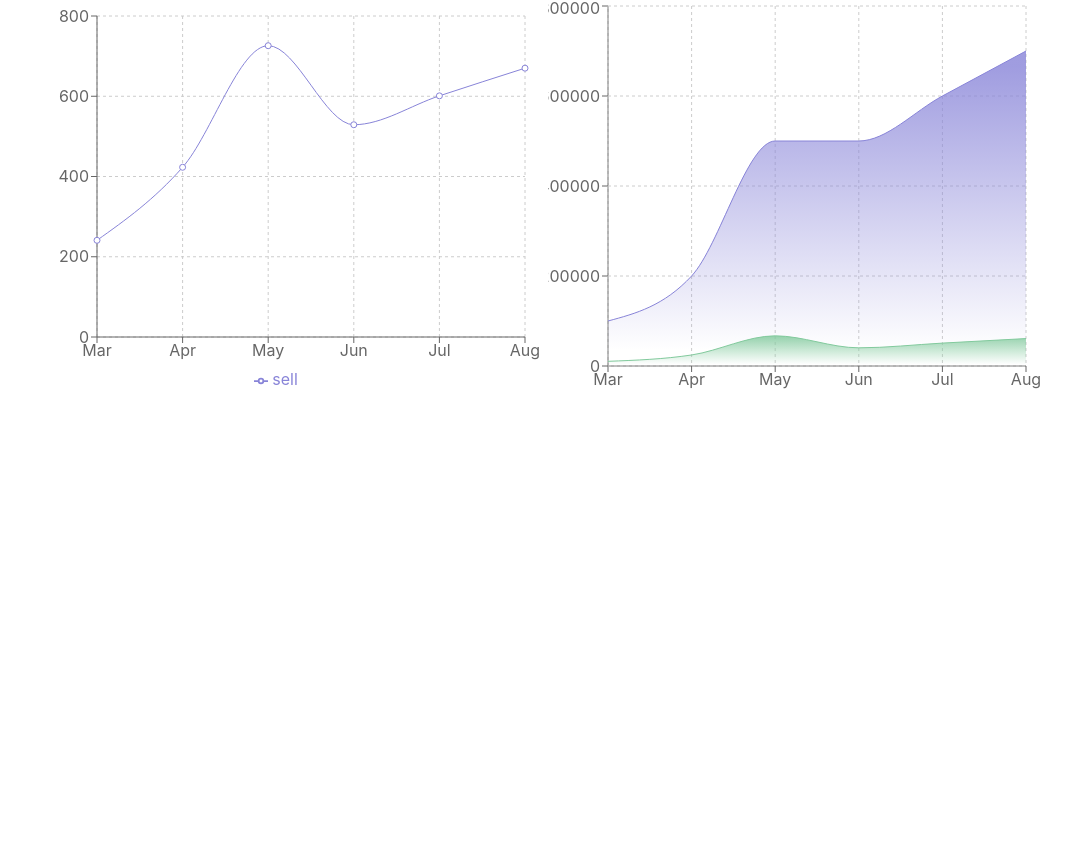
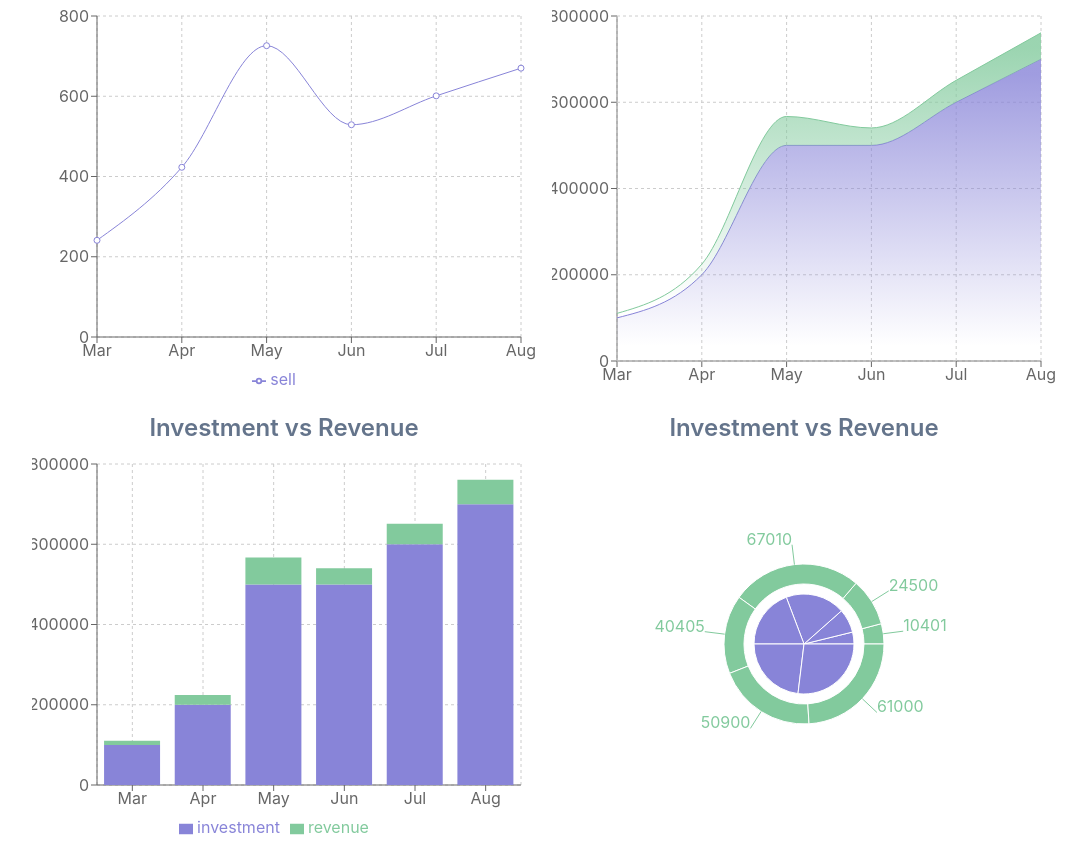
Before and after one commit to NafiulA/product-reviewer, a React (Create React App) app: page /charts in a window 1280 px wide. Shown: the part 170-1038 px from the top of the page, without its empty margins (96-1182 px from the left). Before the commit the page ends 800 px from the top, so only its background shows below. Built offline with nearby package versions, Linux system fonts and the light colour scheme.

Commit message:
charts complete

```diff
--- a/src/components/charts/Charts.js
+++ b/src/components/charts/Charts.js
@@ -1,5 +1,5 @@
 import React, { useEffect, useState } from 'react';
-import { CartesianGrid, Legend, Line, LineChart, Tooltip, XAxis, YAxis, ResponsiveContainer, AreaChart, Area } from 'recharts';
+import { CartesianGrid, Legend, Line, LineChart, Tooltip, XAxis, YAxis, ResponsiveContainer, AreaChart, Area, BarChart, Bar, PieChart, Pie } from 'recharts';
 import './Charts.css'
 
 const Charts = () => {
@@ -8,12 +8,12 @@ const Charts = () => {
         fetch('data.json')
             .then(res => res.json())
             .then(data => setData(data));
-    }, [])
+    }, []);
     return (
-        <div>
+        <div className='mb-6'>
             <h1 className='text-3xl text-center font-bold text-slate-700 py-4'>Charts</h1>
-            <div className='md:w-4/5 mx-auto grid grid-cols-1 lg:grid-cols-2 content-center gap-2'>
-                <div>
+            <div className='md:w-4/5 mx-auto grid grid-cols-1 lg:grid-cols-2 content-center gap-2 lg:gap-4'>
+                <div className='-z-10'>
                     <h3 className='text-2xl text-center text-slate-500 font-semibold'>Month wise Sell</h3>
                     <div style={{ width: '100%', height: 400 }}>
                         <ResponsiveContainer>
@@ -30,11 +30,11 @@ const Charts = () => {
                     </div>
                 </div>
                 <div>
-                    <h3 className='text-2xl text-center text-slate-500 font-semibold'>Month wise Sell</h3>
+                    <h3 className='text-2xl text-center text-slate-500 font-semibold'>Investment vs Revenue</h3>
                     <div style={{ width: '100%', height: 400 }}>
                         <ResponsiveContainer>
                             <AreaChart data={data}
-                                margin={{ top: 10, right: 30, left: 0, bottom: 0 }}>
+                                margin={{ top: 20, right: 15, left: 5, bottom: 5 }}>
                                 <defs>
                                     <linearGradient id="colorUv" x1="0" y1="0" x2="0" y2="1">
                                         <stop offset="5%" stopColor="#8884d8" stopOpacity={0.8} />
@@ -49,14 +49,43 @@ const Charts = () => {
                                 <YAxis />
                                 <CartesianGrid strokeDasharray="3 3" />
                                 <Tooltip />
-                                <Area type="monotone" dataKey="investment" stroke="#8884d8" fillOpacity={1} fill="url(#colorUv)" />
-                                <Area type="monotone" dataKey='revenue' stroke="#82ca9d" fillOpacity={1} fill="url(#colorPv)" />
+                                <Area type="monotone" stackId="1" dataKey="investment" stroke="#8884d8" fillOpacity={1} fill="url(#colorUv)" />
+                                <Area type="monotone" stackId="1" dataKey='revenue' stroke="#82ca9d" fillOpacity={1} fill="url(#colorPv)" />
                             </AreaChart>
                         </ResponsiveContainer>
                     </div>
                 </div>
-                <div></div>
-                <div></div>
+                <div>
+                    <h3 className='text-2xl text-center text-slate-500 font-semibold'>Investment vs Revenue</h3>
+                    <div style={{ width: '100%', height: 400 }}>
+                        <ResponsiveContainer>
+                            <BarChart
+                                data={data}
+                                margin={{ top: 20, right: 15, left: 5, bottom: 5 }}>
+                                <CartesianGrid strokeDasharray="3 3" />
+                                <XAxis dataKey="month" />
+                                <YAxis />
+                                <Tooltip />
+                                <Legend />
+                                <Bar dataKey="investment" stackId="a" fill="#8884d8" />
+                                <Bar dataKey="revenue" stackId="a" fill="#82ca9d" />
+                            </BarChart>
+                        </ResponsiveContainer>
+                    </div>
+                </div>
+                <div>
+                    <h3 className='text-2xl text-center text-slate-500 font-semibold'>Investment vs Revenue</h3>
+                    <div style={{ width: '100%', height: 400 }}>
+                        <ResponsiveContainer>
+                            <PieChart>
+                                <Pie data={data} dataKey="investment" cx="50%" cy="50%" outerRadius={50} fill="#8884d8" />
+                                <Pie data={data} dataKey="revenue" cx="50%" cy="50%" innerRadius={60} outerRadius={80} fill="#82ca9d" label />
+                                <Tooltip />
+                            </PieChart>
+                        </ResponsiveContainer>
+                    </div>
+                </div>
+
             </div>
         </div>
     );
```
